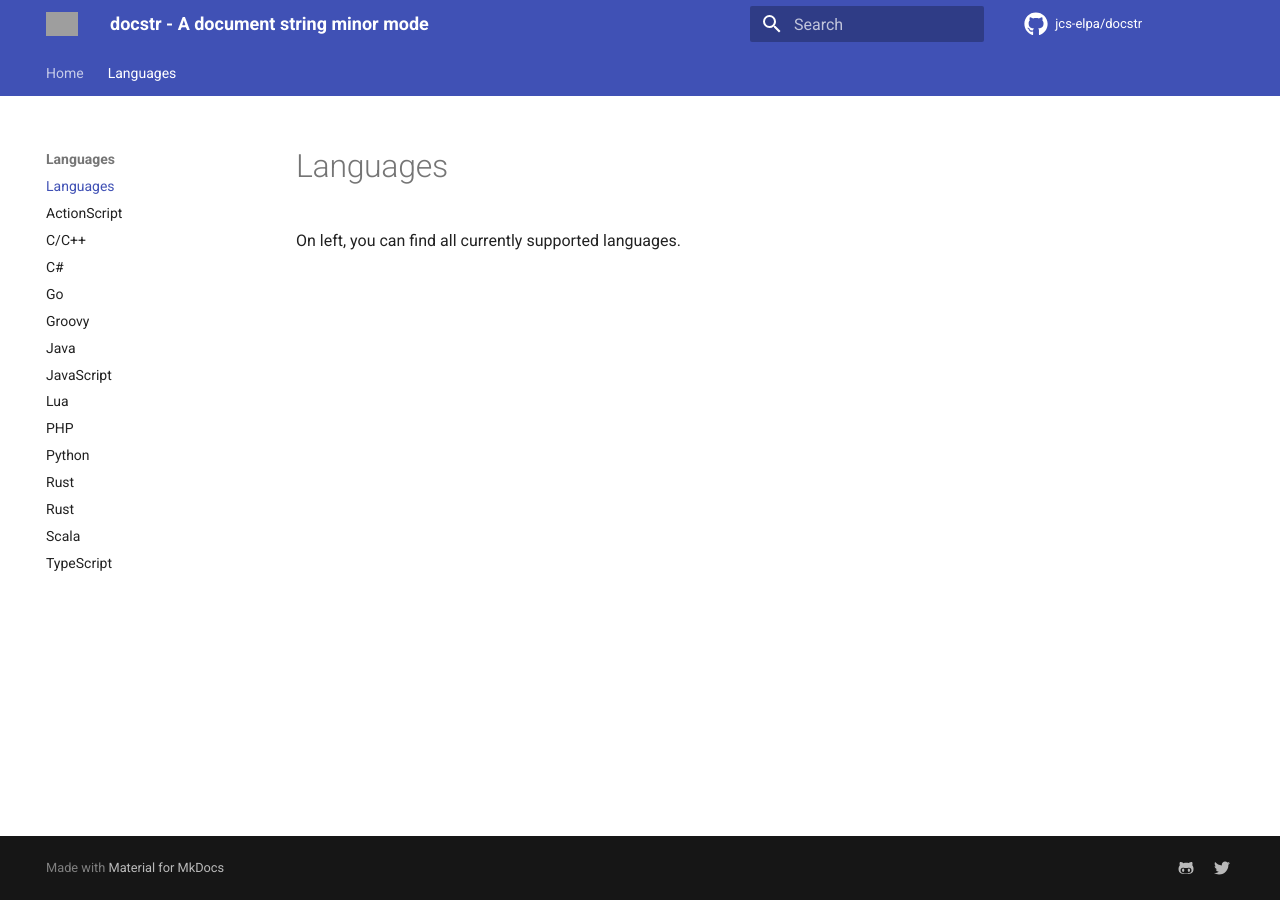
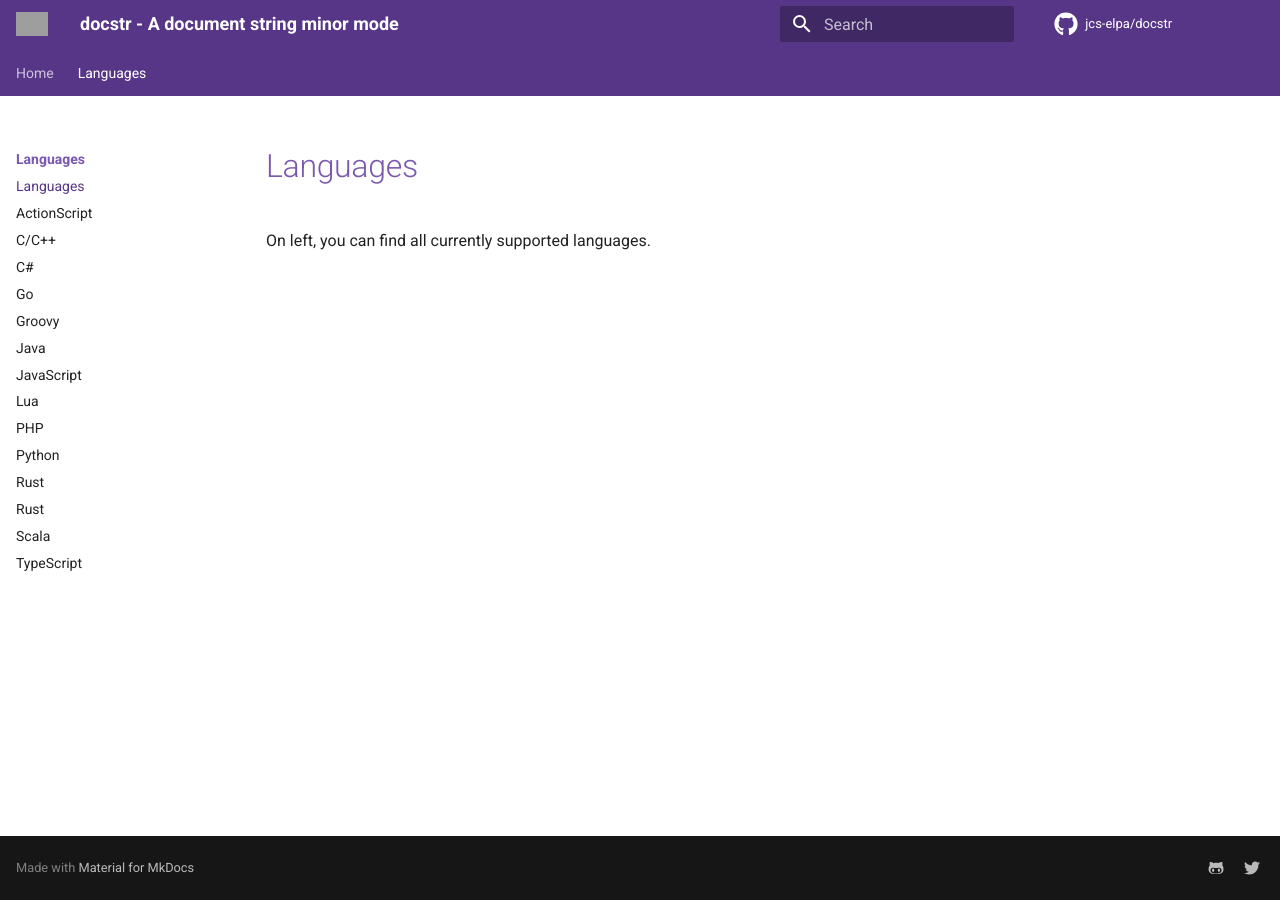
Before and after one commit to emacs-vs/docstr, an MkDocs documentation site: the page built from docs/page/languages.md, in a window 1280 px wide. Built offline with MkDocs 1.6.1 and Material for MkDocs 9.7.7, drawn with Linux system fonts in a browser that asks for light colours; comment, search, counter and statistics services are not loaded; grey boxes are pictures that could not be loaded.

Commit message:
Clean css

```diff
--- a/mkdocs.yml
+++ b/mkdocs.yml
@@ -24,8 +24,7 @@ nav:
     - TypeScript: page/langes/typescript.md
 
 extra_css:
-  - stylesheets/layout.css
-  - stylesheets/members.css
+  - stylesheets/extra.css
 
 theme:
   name: material
```
